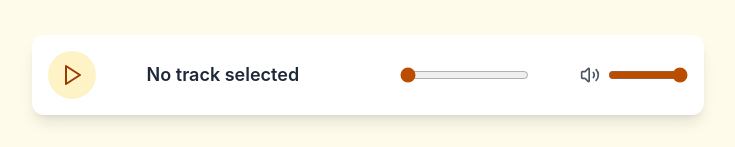
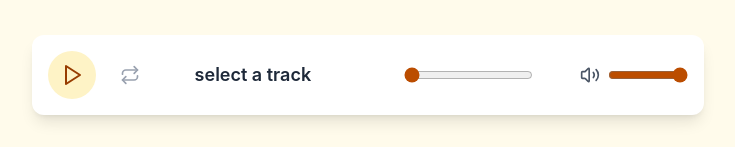
Before and after one commit to valentin-orrit/react-nice-audio-player, a React (Vite) app: page / in a window 1280 px wide. Shown: the part 477-624 px from the top of the page, without its empty margins (272-1007 px from the left). Built offline with nearby package versions, Linux system fonts and the light colour scheme.

Commit message:
kinda works

```diff
--- a/src/App.tsx
+++ b/src/App.tsx
@@ -24,7 +24,7 @@ function App() {
             onMouseEnter={() => setHoveredTrackId(track.id)}
             onMouseLeave={() => setHoveredTrackId(null)}
             className={`grid grid-flow-col grid-cols-4 border border-gray-300 w-full px-4 py-1 my-1 rounded-xl hover:bg-amber-100 cursor-pointer ${
-              currentTrackId === track.id ? 'bg-amber-100' : ''
+              currentTrackId === track.id ? 'bg-white' : ''
             }`}
           >
             <div className="text-lg text-gray-800 font-semibold text-start">
--- a/src/components/AudioPlayer.tsx
+++ b/src/components/AudioPlayer.tsx
@@ -1,5 +1,5 @@
 import { useState, useRef, useEffect } from 'react'
-import { Play, Pause, Volume2 } from 'lucide-react'
+import { Play, Pause, Volume2, Repeat } from 'lucide-react'
 import { trackData } from '../data/tracks'
 
 interface AudioPlayerProps {
@@ -26,15 +26,7 @@ const AudioPlayer = ({ currentTrack }: AudioPlayerProps) => {
   // Timer ref for updating current time
   const timeUpdateRef = useRef<number>(0)
 
-  // Loop track if is a loop
-  useEffect(() => {
-    if (currentTrack && currentTrack.loop) {
-      setIsLooping(true)
-    } else {
-      setIsLooping(false)
-    }
-  }, [currentTrack])
-
+  // clean up audioContext
   useEffect(() => {
     return () => {
       if (audioContextRef.current?.state !== 'closed') {
@@ -43,9 +35,22 @@ const AudioPlayer = ({ currentTrack }: AudioPlayerProps) => {
     }
   }, [])
 
+  // process when selecting a new track in the list
   useEffect(() => {
     if (currentTrack) {
-      loadAudio()
+      if (currentTrack.loop) {
+        setIsLooping(true)
+      } else {
+        setIsLooping(false)
+      }
+
+      if (sourceNodeRef.current) {
+        sourceNodeRef.current.stop()
+      }
+
+      loadAudio().then(() => {
+        togglePlay()
+      })
     }
     return () => {
       sourceNodeRef.current?.stop()
@@ -168,9 +173,21 @@ const AudioPlayer = ({ currentTrack }: AudioPlayerProps) => {
               <Play size={24} className="text-amber-800" />
             )}
           </button>
+          <button
+            onClick={() => setIsLooping(!isLooping)}
+            className={`p-2 rounded-full hover:bg-amber-100 ${
+              isLooping ? 'bg-amber-100' : ''
+            }`}
+            disabled={!currentTrack}
+          >
+            <Repeat
+              size={20}
+              className={`${isLooping ? 'text-amber-800' : 'text-gray-400'}`}
+            />
+          </button>
         </div>
         <h3 className="text-lg font-semibold text-gray-800">
-          {currentTrack?.title || 'No track selected'}
+          {currentTrack?.title || 'select a track'}
         </h3>
         <p className="text-sm text-gray-600">{currentTrack?.author}</p>
 
```
